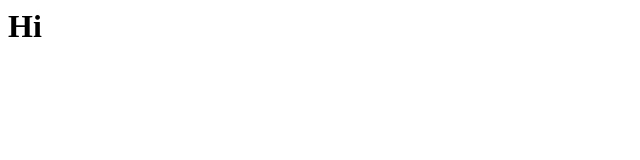
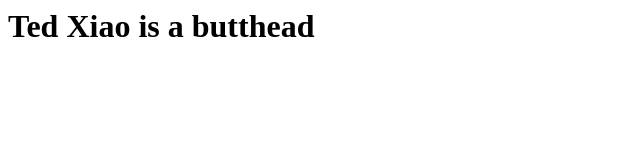
Before and after one commit to cgeering/cgeering.github.io, a plain HTML site: page index.html in a window 1280 px wide. Shown: the whole page, without its empty margins (0-640 px from the left). Drawn offline with Linux system fonts and the light colour scheme.

Commit message:
Ted Xiao is a butthead

```diff
--- a/index.html
+++ b/index.html
@@ -3,6 +3,6 @@
 	<title>Quick Site</title>
 </head>
 <body>
-	<h1>Hi</h1>
+	<h1>Ted Xiao is a butthead</h1>
 </body>
 </html>
```
